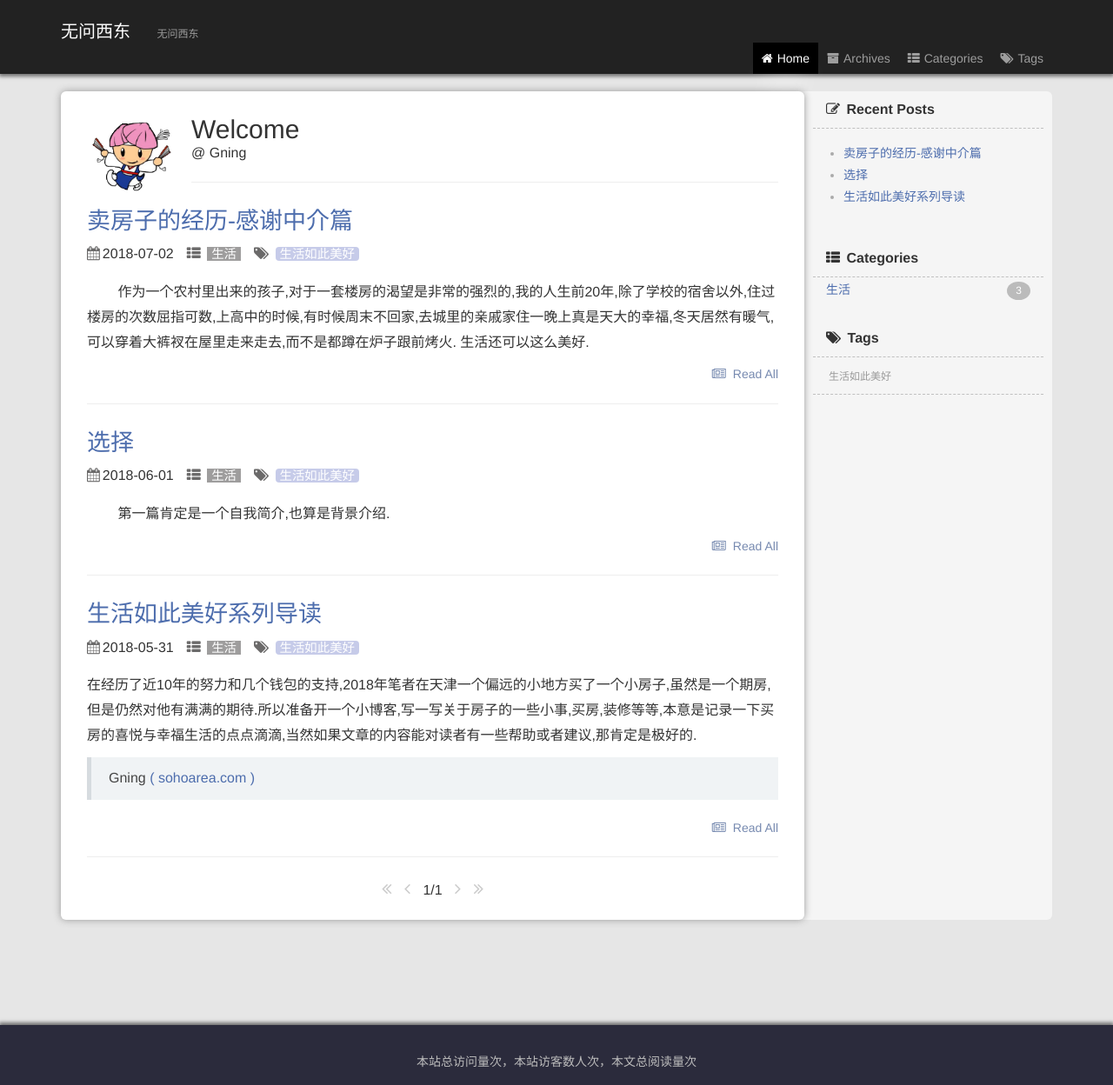
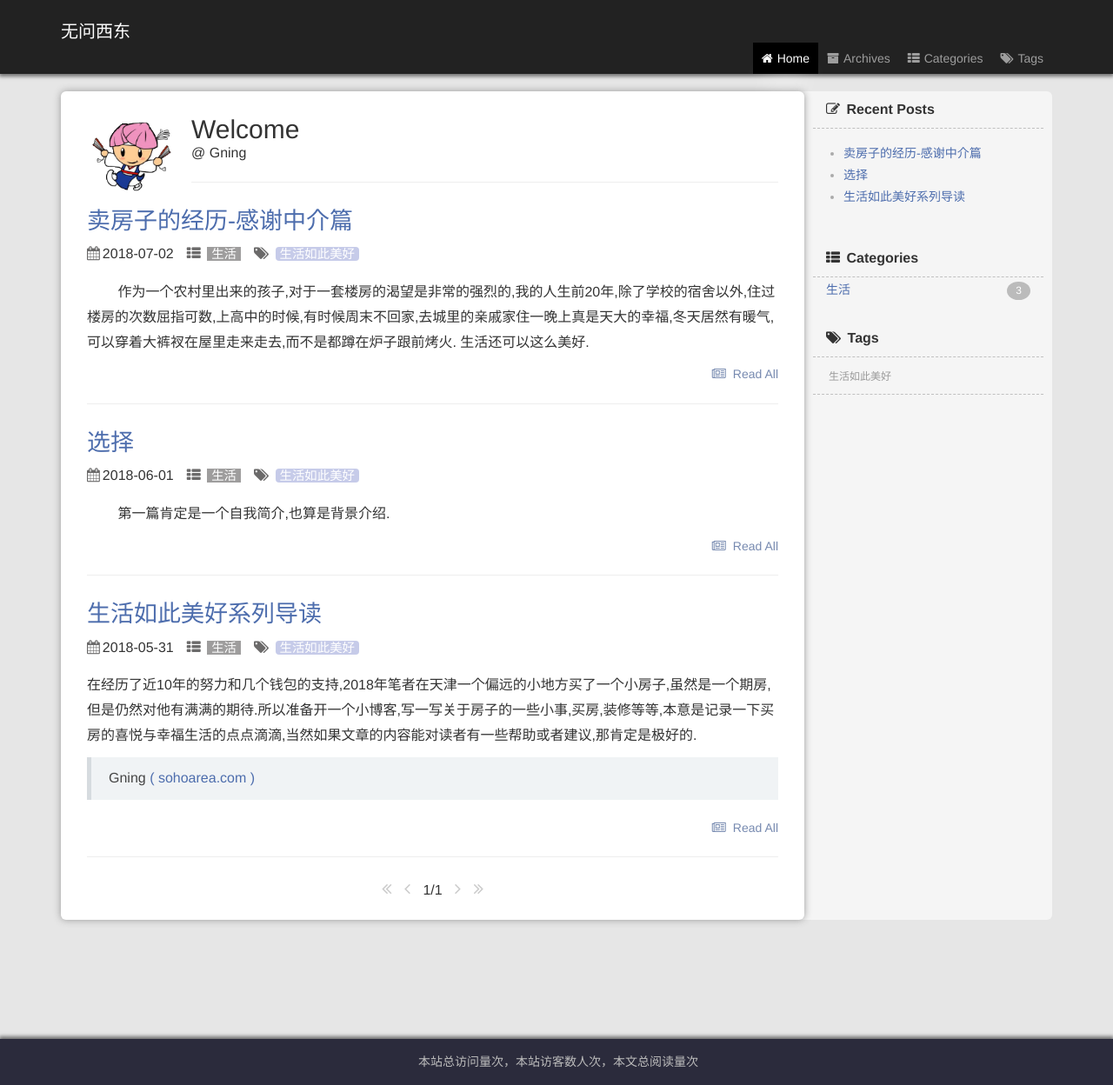
Before and after one commit to wuming0108/wuming0108.github.io, a Jekyll site: the page built from index.html, in a window 1280 px wide. Shown: the whole page at 87% size. Built offline with Jekyll 4.4.1, drawn with Linux system fonts in a browser that asks for light colours; the list of posts is cut into pages by our own code; comment, search, counter and statistics services are not loaded; a style sheet for code colours, icons or effects is not loaded.

Commit message:
删除不用的信息

```diff
--- a/_config.yml
+++ b/_config.yml
@@ -7,7 +7,7 @@
 
 # Site settings
 title: 无问西东
-brief-intro: "无问西东"
+brief-intro: ""
 #baseurl: "" # the subpath of your site, e.g. /blog
 #url: "https://wuming0108.github.io" # the base hostname & protocol for your site
 
@@ -17,7 +17,7 @@
 #twitter_username: #gaohaoyang126
 #facebook_username: #gaohaoyang.water
 github_username:  wuming0108
-email: 494073532@QQ.com
+#email: 494073532@QQ.com
 #weibo_username:
 #zhihu_username:
 #linkedIn_username:
--- a/_includes/footer.html
+++ b/_includes/footer.html
@@ -7,19 +7,10 @@
             {% if site.description_footer %} {{site.description_footer}} {% endif %}
         </p>
         <p class="contact">
-             <!-- Contact me at:
-            <a target="_blank" href="http://wpa.qq.com/msgrd?v=3&uin=494073532&site=qq&menu=yes"><img border="0" src="http://wpa.qq.com/pa?p=2:494073532:51" alt="跟我聊聊" title="跟我聊聊"/></a>{% if site.github_username %}
-            <a href="https://github.com/{{site.github_username}}" title="GitHub"><i class="fa fa-github" aria-hidden="true"></i></a> {% endif %} {% if site.email %}
-            <a href="mailto:{{site.email}}" title="email"><i class="fa fa-envelope-o" aria-hidden="true"></i></a> {% endif %} {% if site.weibo_username %}
-            <a href="http://weibo.com/{{site.weibo_username}}" title="Weibo"><i class="fa fa-weibo" aria-hidden="true"></i></a> {% endif %} {% if site.zhihu_username %}
-            <a href="https://www.zhihu.com/people/{{site.zhihu_username}}" title="Zhihu"><i class="iconfont icon-daoruzhihu"></i></a> {% endif %} {% if site.twitter_username %}
-            <a href="https://twitter.com/{{site.twitter_username}}" title="Twitter"><i class="fa fa-twitter" aria-hidden="true"></i></a> {% endif %} {% if site.facebook_username %}
-            <a href="https://www.facebook.com/{{site.facebook_username}}" title="Facebook"><i class="fa fa-facebook-official" aria-hidden="true"></i></a> {% endif %}  {% if site.linkedIn_username %}
-            <a href="https://www.linkedin.com/in/{{site.linkedIn_username}}" title="LinkedIn"><i class="fa fa-linkedin" aria-hidden="true"></i></a> {% endif %} {% if site.dribbble_username %}
-            <a href=" https://dribbble.com/{{site.dribbble_username}}" title="Dribbble"><i class="fa fa-dribbble" aria-hidden="true"></i></a> {% endif %} -->
+            本站总访问量<span id="busuanzi_value_site_pv"></span>次，本站访客数<span id="busuanzi_value_site_uv"></span>人次，本文总阅读量<span id="busuanzi_value_page_pv"></span>次
         </p>
         <p>
-            本站总访问量<span id="busuanzi_value_site_pv"></span>次，本站访客数<span id="busuanzi_value_site_uv"></span>人次，本文总阅读量<span id="busuanzi_value_page_pv"></span>次
+
         </p>
 
     </div>
--- a/_includes/head.html
+++ b/_includes/head.html
@@ -4,7 +4,7 @@
     <meta name="viewport" content="width=device-width, initial-scale=1">
 
     <title>{% if page.title %}{{ page.title | escape }}{% else %}{{ site.title | escape }}{% endif %}</title>
-    <meta name="description" content="{% if page.excerpt %}{{ page.excerpt | strip_html | strip_newlines | truncate: 160 }}{% else %}{{ site.description }}{% endif %}">
+    <!--<meta name="description" content="{% if page.excerpt %}{{ page.excerpt | strip_html | strip_newlines | truncate: 160 }}{% else %}{{ site.description }}{% endif %}">-->
 
     <link rel="shortcut icon" href="/favicon.ico?" type="image/x-icon">
     <link rel="icon" href="/favicon.ico?" type="image/x-icon">
```
